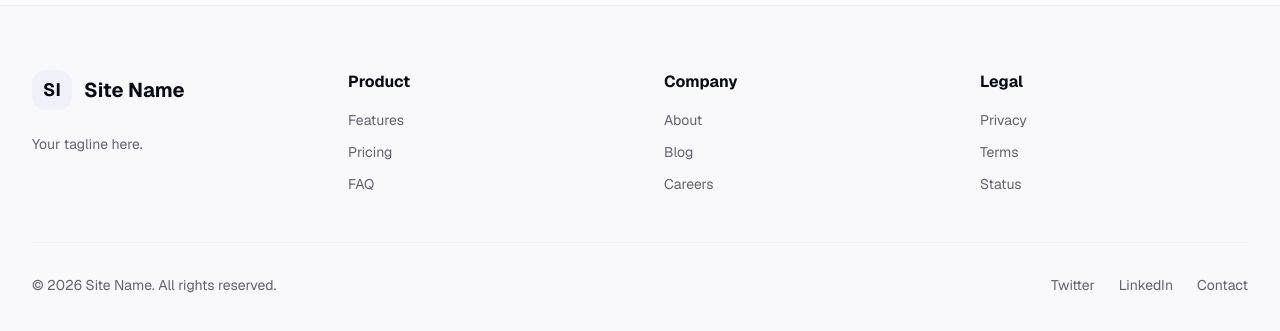
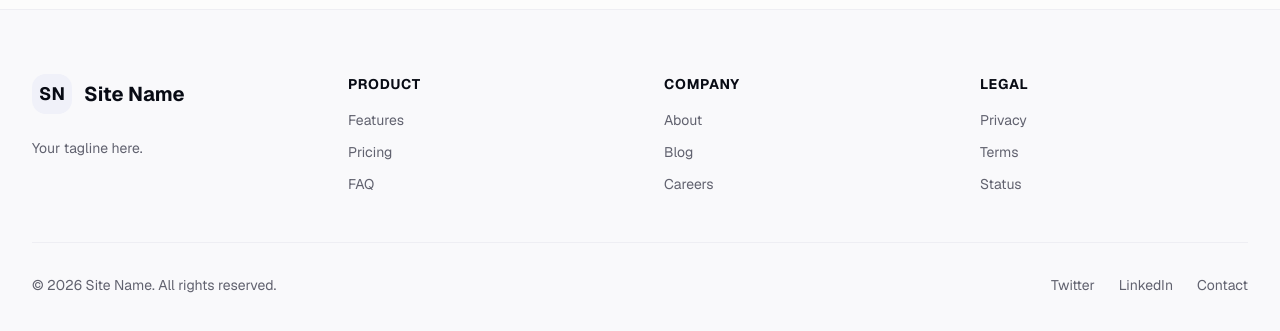
Before and after one commit to waqasahmad34/kleo-like, a Next.js app: page / in a window 1280 px wide. Shown: the part 441-772 px from the top of the page. Built offline with nearby package versions, Linux system fonts and the light colour scheme.

Commit message:
Refactor main page to use Header and Footer components

```diff
--- a/app/page.tsx
+++ b/app/page.tsx
@@ -1,12 +1,7 @@
 'use client'
 
-import { Button } from '@/components/ui/button'
-
-// Dummy data for header
-const headerData = {
-  siteName: 'Site Name',
-  logoLabel: 'SN',
-}
+import { Header } from '@/components/header'
+import { Footer } from '@/components/footer'
 
 // Dummy data for main content
 const mainContentData = {
@@ -14,54 +9,11 @@ const mainContentData = {
   description: 'Lorem ipsum dolor sit amet, consectetur adipiscing elit. Sed do eiusmod tempor incididunt ut labore et dolore magna aliqua.',
 }
 
-// Dummy data for footer
-const footerData = {
-  siteName: 'Site Name',
-  tagline: 'Your tagline here.',
-  productLinks: [
-    { label: 'Features', href: '#' },
-    { label: 'Pricing', href: '#' },
-    { label: 'FAQ', href: '#' },
-  ],
-  companyLinks: [
-    { label: 'About', href: '#' },
-    { label: 'Blog', href: '#' },
-    { label: 'Careers', href: '#' },
-  ],
-  legalLinks: [
-    { label: 'Privacy', href: '#' },
-    { label: 'Terms', href: '#' },
-    { label: 'Status', href: '#' },
-  ],
-  socialLinks: [
-    { label: 'Twitter', href: '#' },
-    { label: 'LinkedIn', href: '#' },
-    { label: 'Contact', href: '#' },
-  ],
-  copyright: '© 2026 Site Name. All rights reserved.',
-}
-
 export default function Home() {
   return (
     <main className="min-h-screen bg-background flex flex-col">
-      {/* Header */}
-      <header className="sticky top-0 z-50 border-b border-border/50 bg-background/80 backdrop-blur-xl">
-        <nav className="max-w-7xl mx-auto px-4 sm:px-6 lg:px-8 py-4 flex items-center justify-between" aria-label="Main navigation">
-          <div className="flex items-center gap-3">
-            <div className="w-10 h-10 rounded-xl bg-muted flex items-center justify-center text-lg font-bold" aria-label="Logo">
-              {headerData.logoLabel}
-            </div>
-            <a href="/" className="text-xl font-bold text-foreground">
-              {headerData.siteName}
-            </a>
-          </div>
-          <Button variant="outline" size="sm">
-            Sign In
-          </Button>
-        </nav>
-      </header>
+      <Header />
 
-      {/* Main content - dummy */}
       <div className="flex-1 max-w-7xl mx-auto w-full px-4 sm:px-6 lg:px-8 py-16">
         <section className="text-center space-y-4">
           <h1 className="text-4xl font-bold text-foreground">{mainContentData.title}</h1>
@@ -69,68 +21,7 @@ export default function Home() {
         </section>
       </div>
 
-      {/* Footer */}
-      <footer className="border-t border-border/50 bg-muted/30">
-        <div className="max-w-7xl mx-auto px-4 sm:px-6 lg:px-8 py-16">
-          <div className="grid sm:grid-cols-2 lg:grid-cols-4 gap-8 lg:gap-12 mb-12">
-            <div>
-              <div className="flex items-center gap-3 mb-6">
-                <div className="w-10 h-10 rounded-xl bg-muted flex items-center justify-center text-lg font-bold">
-                  {footerData.siteName.slice(0, 2).toUpperCase()}
-                </div>
-                <span className="text-xl font-bold text-foreground">{footerData.siteName}</span>
-              </div>
-              <p className="text-sm text-muted-foreground">{footerData.tagline}</p>
-            </div>
-            <nav aria-label="Product links">
-              <h4 className="font-bold text-foreground mb-4">Product</h4>
-              <ul className="space-y-3 text-muted-foreground text-sm">
-                {footerData.productLinks.map((link) => (
-                  <li key={link.label}>
-                    <a href={link.href} className="hover:text-foreground transition-colors">
-                      {link.label}
-                    </a>
-                  </li>
-                ))}
-              </ul>
-            </nav>
-            <nav aria-label="Company links">
-              <h4 className="font-bold text-foreground mb-4">Company</h4>
-              <ul className="space-y-3 text-muted-foreground text-sm">
-                {footerData.companyLinks.map((link) => (
-                  <li key={link.label}>
-                    <a href={link.href} className="hover:text-foreground transition-colors">
-                      {link.label}
-                    </a>
-                  </li>
-                ))}
-              </ul>
-            </nav>
-            <nav aria-label="Legal links">
-              <h4 className="font-bold text-foreground mb-4">Legal</h4>
-              <ul className="space-y-3 text-muted-foreground text-sm">
-                {footerData.legalLinks.map((link) => (
-                  <li key={link.label}>
-                    <a href={link.href} className="hover:text-foreground transition-colors">
-                      {link.label}
-                    </a>
-                  </li>
-                ))}
-              </ul>
-            </nav>
-          </div>
-          <div className="border-t border-border/50 pt-8 flex flex-col sm:flex-row items-center justify-between gap-4 text-muted-foreground text-sm">
-            <p>{footerData.copyright}</p>
-            <div className="flex gap-6">
-              {footerData.socialLinks.map((link) => (
-                <a key={link.label} href={link.href} className="hover:text-foreground transition-colors">
-                  {link.label}
-                </a>
-              ))}
-            </div>
-          </div>
-        </div>
-      </footer>
+      <Footer />
     </main>
   )
 }
--- /dev/null
+++ b/components/footer.tsx
@@ -0,0 +1,107 @@
+import Link from 'next/link'
+
+const PRODUCT_LINKS = [
+  { label: 'Features', href: '#' },
+  { label: 'Pricing', href: '#' },
+  { label: 'FAQ', href: '#' },
+] as const
+
+const COMPANY_LINKS = [
+  { label: 'About', href: '#' },
+  { label: 'Blog', href: '#' },
+  { label: 'Careers', href: '#' },
+] as const
+
+const LEGAL_LINKS = [
+  { label: 'Privacy', href: '#' },
+  { label: 'Terms', href: '#' },
+  { label: 'Status', href: '#' },
+] as const
+
+const SOCIAL_LINKS = [
+  { label: 'Twitter', href: '#' },
+  { label: 'LinkedIn', href: '#' },
+  { label: 'Contact', href: '#' },
+] as const
+
+function LinkList({
+  links,
+  ariaLabel,
+}: {
+  links: readonly { label: string; href: string }[]
+  ariaLabel: string
+}) {
+  return (
+    <nav aria-label={ariaLabel}>
+      <ul className="space-y-3 text-muted-foreground text-sm">
+        {links.map((link) => (
+          <li key={link.label}>
+            <Link href={link.href} className="hover:text-foreground transition-colors">
+              {link.label}
+            </Link>
+          </li>
+        ))}
+      </ul>
+    </nav>
+  )
+}
+
+export function Footer() {
+  return (
+    <footer className="border-t border-border/50 bg-muted/30" role="contentinfo">
+      <div className="max-w-7xl mx-auto px-4 sm:px-6 lg:px-8 py-16">
+        <div className="grid sm:grid-cols-2 lg:grid-cols-4 gap-8 lg:gap-12 mb-12">
+          <div>
+            <Link
+              href="/"
+              className="flex items-center gap-3 mb-6 text-foreground w-fit"
+            >
+              <div
+                className="w-10 h-10 rounded-xl bg-muted flex items-center justify-center text-lg font-bold"
+                aria-hidden
+              >
+                SN
+              </div>
+              <span className="text-xl font-bold">Site Name</span>
+            </Link>
+            <p className="text-sm text-muted-foreground">Your tagline here.</p>
+          </div>
+          <div>
+            <h3 className="font-bold text-foreground mb-4 text-sm uppercase tracking-wider">
+              Product
+            </h3>
+            <LinkList links={PRODUCT_LINKS} ariaLabel="Product links" />
+          </div>
+          <div>
+            <h3 className="font-bold text-foreground mb-4 text-sm uppercase tracking-wider">
+              Company
+            </h3>
+            <LinkList links={COMPANY_LINKS} ariaLabel="Company links" />
+          </div>
+          <div>
+            <h3 className="font-bold text-foreground mb-4 text-sm uppercase tracking-wider">
+              Legal
+            </h3>
+            <LinkList links={LEGAL_LINKS} ariaLabel="Legal links" />
+          </div>
+        </div>
+        <div className="border-t border-border/50 pt-8 flex flex-col sm:flex-row items-center justify-between gap-4 text-muted-foreground text-sm">
+          <p>© 2026 Site Name. All rights reserved.</p>
+          <nav aria-label="Social links" className="flex gap-6">
+            {SOCIAL_LINKS.map((link) => (
+              <Link
+                key={link.label}
+                href={link.href}
+                className="hover:text-foreground transition-colors"
+                target={link.href.startsWith('http') ? '_blank' : undefined}
+                rel={link.href.startsWith('http') ? 'noopener noreferrer' : undefined}
+              >
+                {link.label}
+              </Link>
+            ))}
+          </nav>
+        </div>
+      </div>
+    </footer>
+  )
+}
--- /dev/null
+++ b/components/header.tsx
@@ -0,0 +1,20 @@
+import Link from 'next/link'
+import { Button } from '@/components/ui/button'
+
+export function Header() {
+  return (
+    <header className="sticky top-0 z-50 border-b border-border/50 bg-background/80 backdrop-blur-xl">
+      <nav className="max-w-7xl mx-auto px-4 sm:px-6 lg:px-8 py-4 flex items-center justify-between" aria-label="Main navigation">
+        <Link href="/" className="flex items-center gap-3 text-foreground">
+          <div className="w-10 h-10 rounded-xl bg-muted flex items-center justify-center text-lg font-bold" aria-hidden>
+            SN
+          </div>
+          <span className="text-xl font-bold">Site Name</span>
+        </Link>
+        <Button variant="outline" size="sm" asChild>
+          <Link href={"/"}>Sign In</Link>
+        </Button>
+      </nav>
+    </header>
+  )
+}
```
